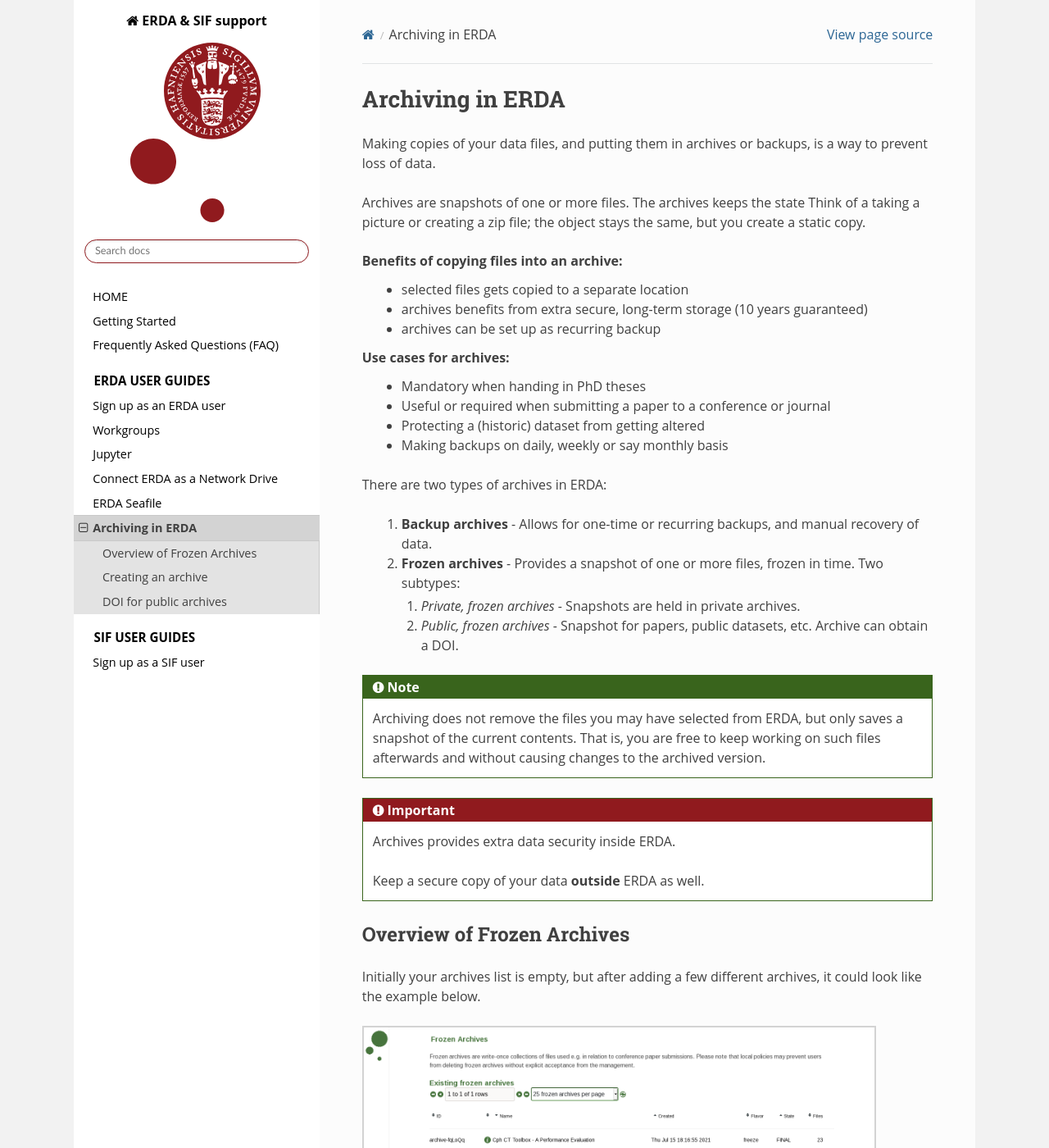
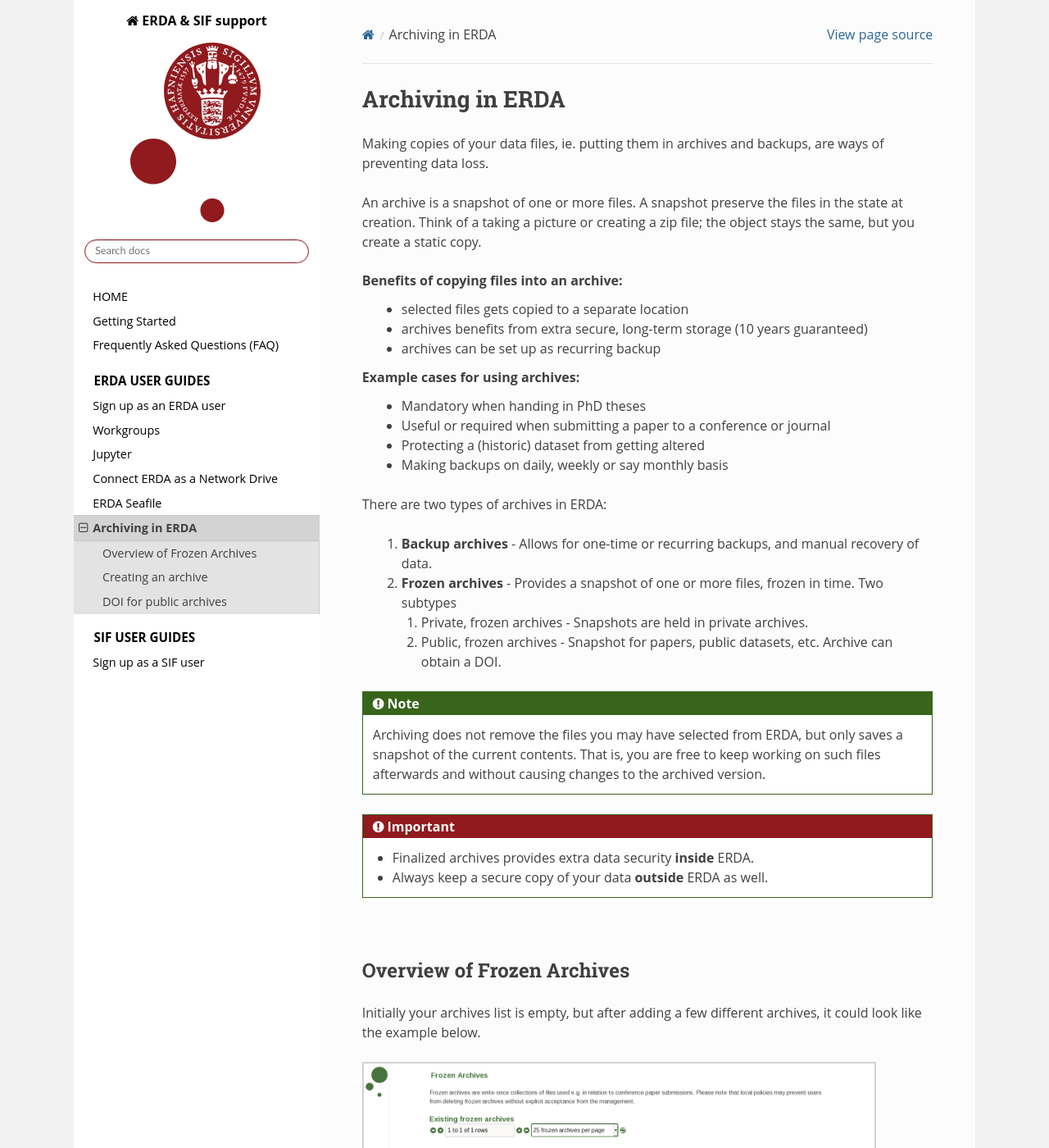
Before and after one commit to ucphhpc/migrid-user-docs, a Sphinx documentation site: the page built from docs/sections/erda/archiving/index.rst, in a window 1280 px wide and 1400 px high. Shown: the whole window at 82% size. Built offline with Sphinx 7.4.7 and the Read the Docs theme 2.0.0, drawn with Linux system fonts in a browser that asks for light colours; some of the changed text lies outside the part shown.

Commit message:
Clarifications and reformulation of section and icons.

```diff
--- a/docs/sections/erda/archiving/index.rst
+++ b/docs/sections/erda/archiving/index.rst
@@ -1,12 +1,23 @@
 .. _erda-archiving-start:
+
+.. |delete| image:: /_static/archive_delete.svg
+   :width: 16px
+   :height: 2ex
+   :class: no-scaled-link
+.. |info| image:: /_static/archive_information.svg
+   :width: 16px
+   :class: no-scaled-link
+.. |wrench| image:: /_static/archive_wrench.svg
+   :width: 16px
+   :class: no-scaled-link
 
 =================
 Archiving in ERDA
 =================
 
-Making copies of your data files, and putting them in archives or backups, is a way to prevent loss of data.
+Making copies of your data files, ie. putting them in archives and backups, are ways of preventing data loss.
 
-Archives are snapshots of one or more files. The archives keeps the state
+An archive is a snapshot of one or more files. A snapshot preserve the files in the state at creation.
 Think of a taking a picture or creating a zip file; the object stays the same, but you create a static copy.
 
 Benefits of copying files into an archive:
@@ -14,24 +25,28 @@
  * archives benefits from extra secure, long-term storage (10 years guaranteed)
  * archives can be set up as recurring backup
 
-Use cases for archives:
+Example cases for using archives:
  * Mandatory when handing in PhD theses
- * Useful or required when  submitting a paper to a conference or journal
+ * Useful or required when submitting a paper to a conference or journal
  * Protecting a (historic) dataset from getting altered
  * Making backups on daily, weekly or say monthly basis
 
 There are two types of archives in ERDA:
 
  #. **Backup archives** - Allows for one-time or recurring backups, and manual recovery of data.
- #. **Frozen archives** - Provides a snapshot of one or more files, frozen in time. Two subtypes:
-  #. *Private, frozen archives* - Snapshots are held in private archives.
-  #. *Public, frozen archives* -  Snapshot for papers, public datasets, etc. Archive can obtain a DOI.
+ #. **Frozen archives** - Provides a snapshot of one or more files, frozen in time. Two subtypes
+
+    #. Private, frozen archives - Snapshots are held in private archives.
+    #. Public, frozen archives -  Snapshot for papers, public datasets, etc. Archive can obtain a DOI.
+
 
 .. Note:: Archiving does not remove the files you may have selected from ERDA, but only saves a snapshot of the current contents. That is, you are free to keep working on such files afterwards and without causing changes to the archived version.
 
-.. important:: Archives provides extra data security inside ERDA.
+.. important::
+   - Finalized archives provides extra data security **inside** ERDA.
+   - Always keep a secure copy of your data **outside** ERDA as well.
 
-	       Keep a secure copy of your data **outside** ERDA as well.
+|
 
 Overview of Frozen Archives
 ^^^^^^^^^^^^^^^^^^^^^^^^^^^
@@ -43,9 +58,9 @@
    :class: with-border
    :width: 90%
 
-You can inspect a frozen archive with the green info icon IKON, edit unfinished archives with the green
-wrench icon IKON , and, if the system is configured to allow deletion of archives, you can remove them
-again with the red remove icon IKON.
+You can inspect a frozen archive with the green info icon |info|, edit unfinished archives with the green
+wrench icon |wrench|, and, if the system is configured to allow deletion of archives, you can remove them
+again with the red remove icon |delete|.
 
 |
 
@@ -108,7 +123,7 @@
 |
 
 DOI for public archives
-^^^^^^^^^^^^^^^^^^^^^^
+^^^^^^^^^^^^^^^^^^^^^^^
 For archives with publish enabled, we also integrate access to request a Digital Object Identifier
 (DOI) after finalizing the archive. From view archive you click "Register Archive DOI" at the
 bottom to reach the central UCPH DOI registration portal. Typically, this involves clicking through a
```
